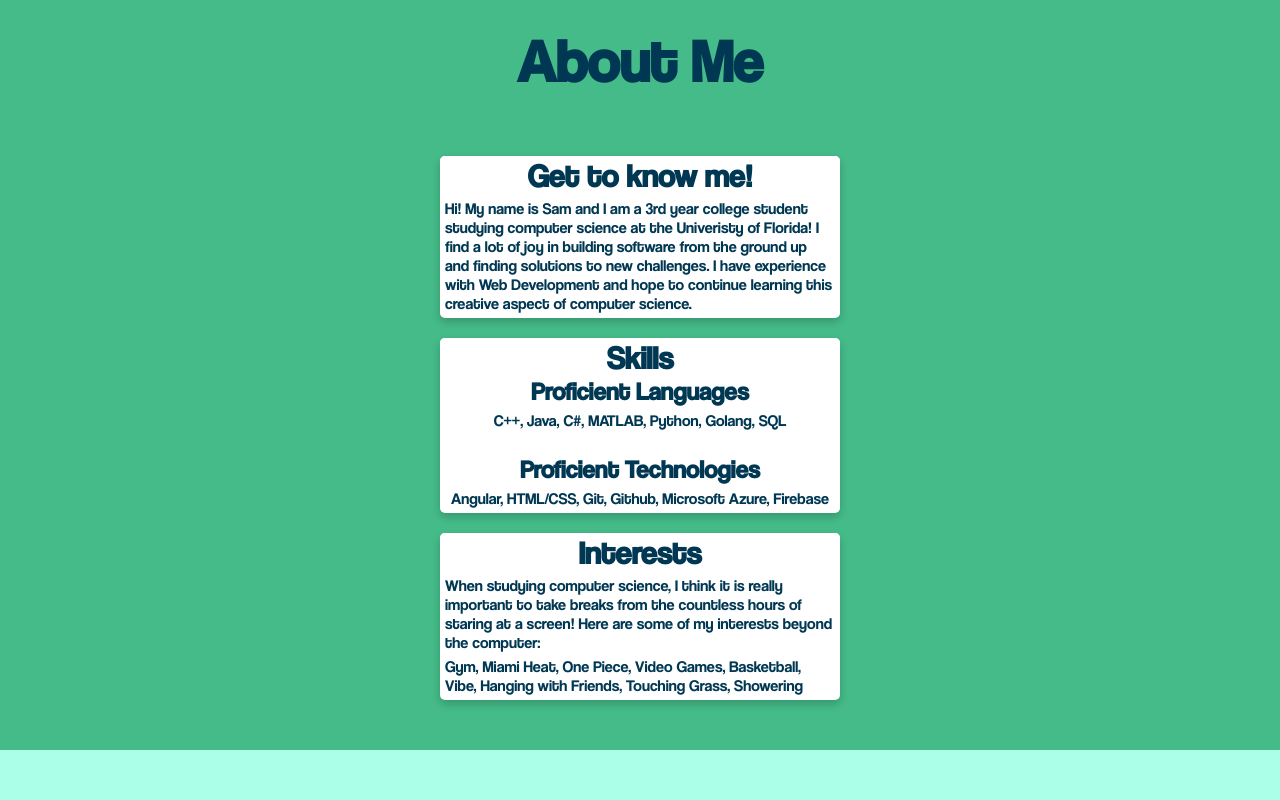
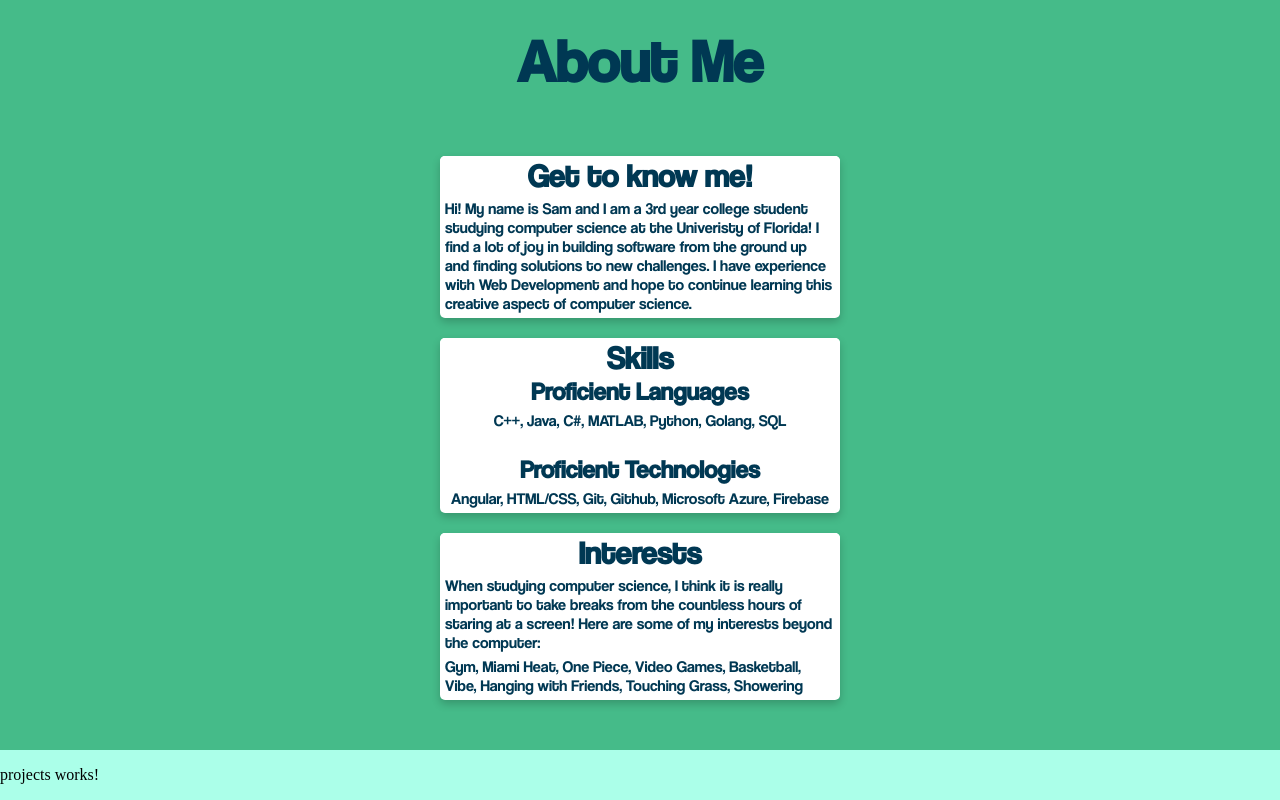
Before and after one commit to samforstot/sf-portfolio-app, an Angular app: page / in a window 1280 px wide. Shown: the part 879-1679 px from the top of the page. Before the commit the page ends 1634 px from the top, so only its background shows below. Built offline with nearby package versions, Linux system fonts and the light colour scheme.

Commit message:
created component

```diff
--- a/src/app/app.component.html
+++ b/src/app/app.component.html
@@ -5,4 +5,7 @@
   <div class="section">
     <app-about-me id="about"></app-about-me>
   </div>
+  <div class="section">
+    <app-projects id="projects"></app-projects>
+  </div>
 </div>
--- a/src/app/app.module.ts
+++ b/src/app/app.module.ts
@@ -6,13 +6,15 @@
 import { NavBarComponent } from './nav-bar/nav-bar.component';
 import { AboutMeComponent } from './about-me/about-me.component';
 import { IntroComponent } from './intro/intro.component';
+import { ProjectsComponent } from './projects/projects.component';
 
 @NgModule({
   declarations: [
     AppComponent,
     NavBarComponent,
     AboutMeComponent,
-    IntroComponent
+    IntroComponent,
+    ProjectsComponent
   ],
   imports: [
     BrowserModule,
--- /dev/null
+++ b/src/app/projects/projects.component.html
@@ -0,0 +1 @@
+<p>projects works!</p>
```
Also changed, not shown: src/app/projects/projects.component.ts (added, +10 -0 lines), src/app/projects/projects.component.scss (added), 1 other file (tests, documents, lock files or other folders).
